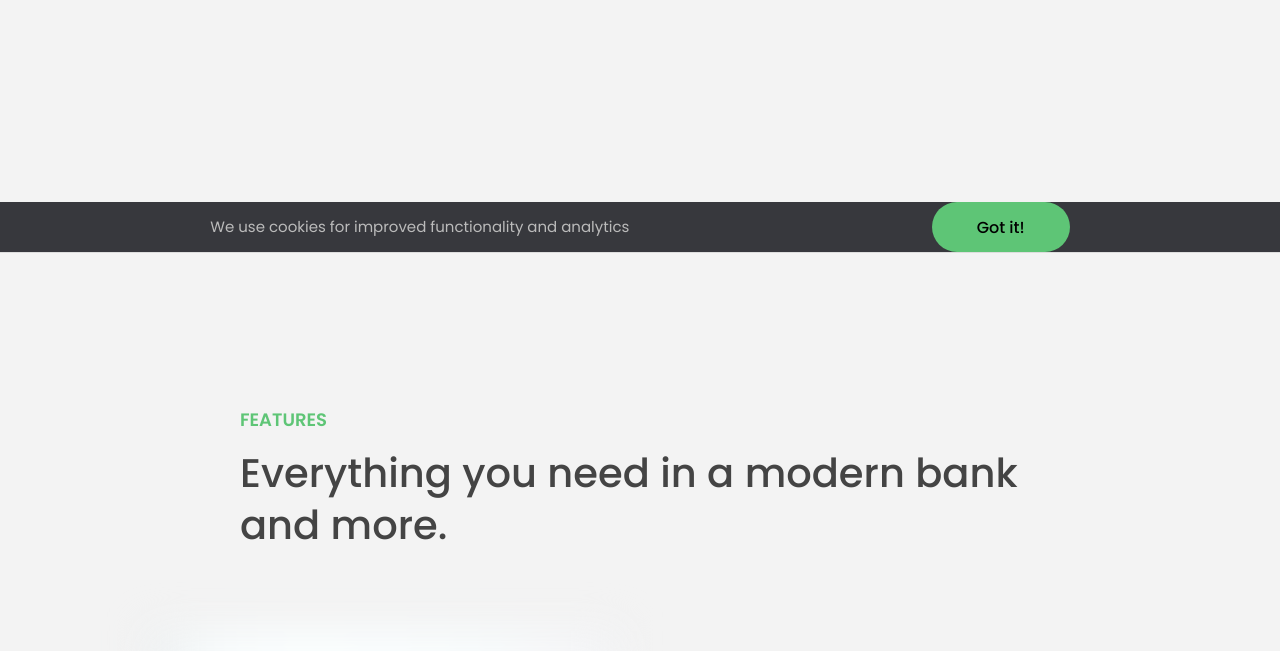
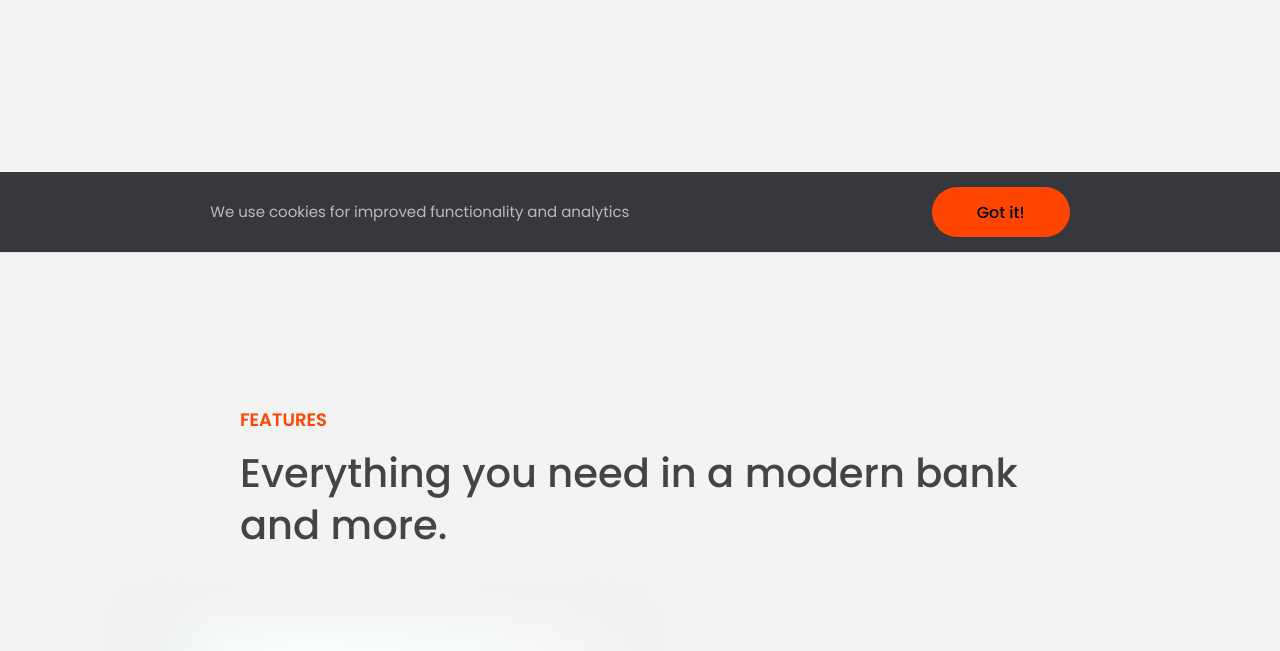
Before and after one commit to JulieYego/JSTutorial, a plain HTML site: page AdvancedDOM/index.html in a window 1280 px wide. Shown: the part 548-1199 px from the top of the page. Drawn offline with Linux system fonts and the light colour scheme.

Commit message:
commit message DOM

```diff
--- a/AdvancedDOM/index.html
+++ b/AdvancedDOM/index.html
@@ -21,6 +21,8 @@
           alt="Bankist logo"
           class="nav__logo"
           id="logo"
+          designer="Nike"
+          data-version-number="2.0"
         />
         <ul class="nav__links">
           <li class="nav__item">
--- a/AdvancedDOM/script.js
+++ b/AdvancedDOM/script.js
@@ -90,3 +90,32 @@ console.log(message.style.color); // Returns an empty string because it's not se
 console.log(message.style.backgroundColor); // Returns the inline style value
 
 console.log('Computed style', getComputedStyle(message).color);
+console.log('Computed style', getComputedStyle(message).height);
+
+message.style.height =
+  Number.parseFloat(getComputedStyle(message).height, 10) + 30 + 'px';
+console.log('Computed style', getComputedStyle(message).height);
+
+document.documentElement.style.setProperty('--color-primary', 'orangered');
+
+const logo = document.querySelector('.nav__logo');
+console.log(logo.alt);
+console.log(logo.src);
+console.log(logo.className);
+
+logo.alt = 'Beautiful minimalist logo';
+
+// Non-standard attributes
+console.log(logo.designer);
+console.log(logo.getAttribute('designer'));
+logo.setAttribute('company', 'Bankist');
+
+console.log(logo.src);
+console.log(logo.getAttribute('src'));
+
+const link = document.querySelector('.nav__link--btn');
+console.log(link.src);
+console.log(link.getAttribute('href'));
+
+// Data attributed
+console.log(logo.dataset.versionNumber);
```
